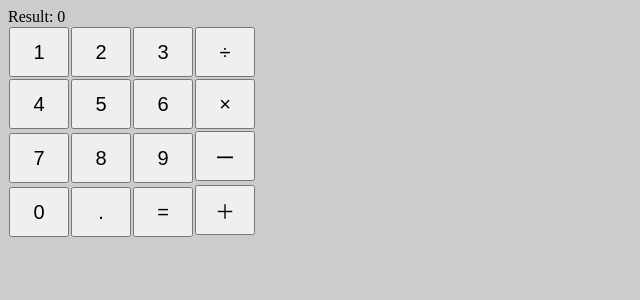
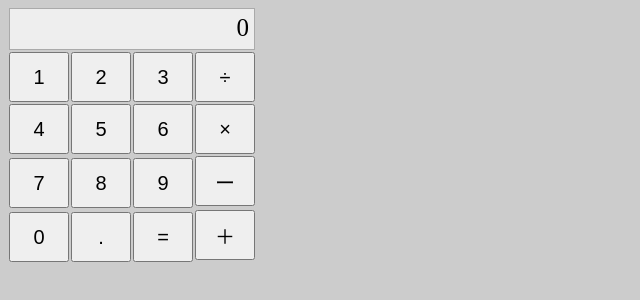
Before and after one commit to heines/denebola, a React (Create React App) app in the folder redux-calculator/: page / in a window 1280 px wide. Shown: the top 300 px of the page, without its empty margins (0-640 px from the left). Built offline with nearby package versions, Linux system fonts and the light colour scheme.

Commit message:
計算結果の見た目を変更。

```diff
--- a/redux-calculator/public/style.css
+++ b/redux-calculator/public/style.css
@@ -8,3 +8,14 @@ body {
   width : 60px;
   height : 50px;
 }
+
+.result_util {
+  margin: 1px;
+  font-size: 25px;
+  padding: 5px;
+  border: 1px solid #AAAAAA;
+  background-color: #EEEEEE;
+  text-align: right;
+  width : 234px;
+  height : 30px;
+}
--- a/redux-calculator/src/components/Result.js
+++ b/redux-calculator/src/components/Result.js
@@ -1,8 +1,8 @@
 import React from 'react';
 
 const Result = ({ result }) => (
-  <div>
-    Result: <span>{result}</span>
+  <div className="result_util">
+    <span>{result}</span>
   </div>
 );
 
```
